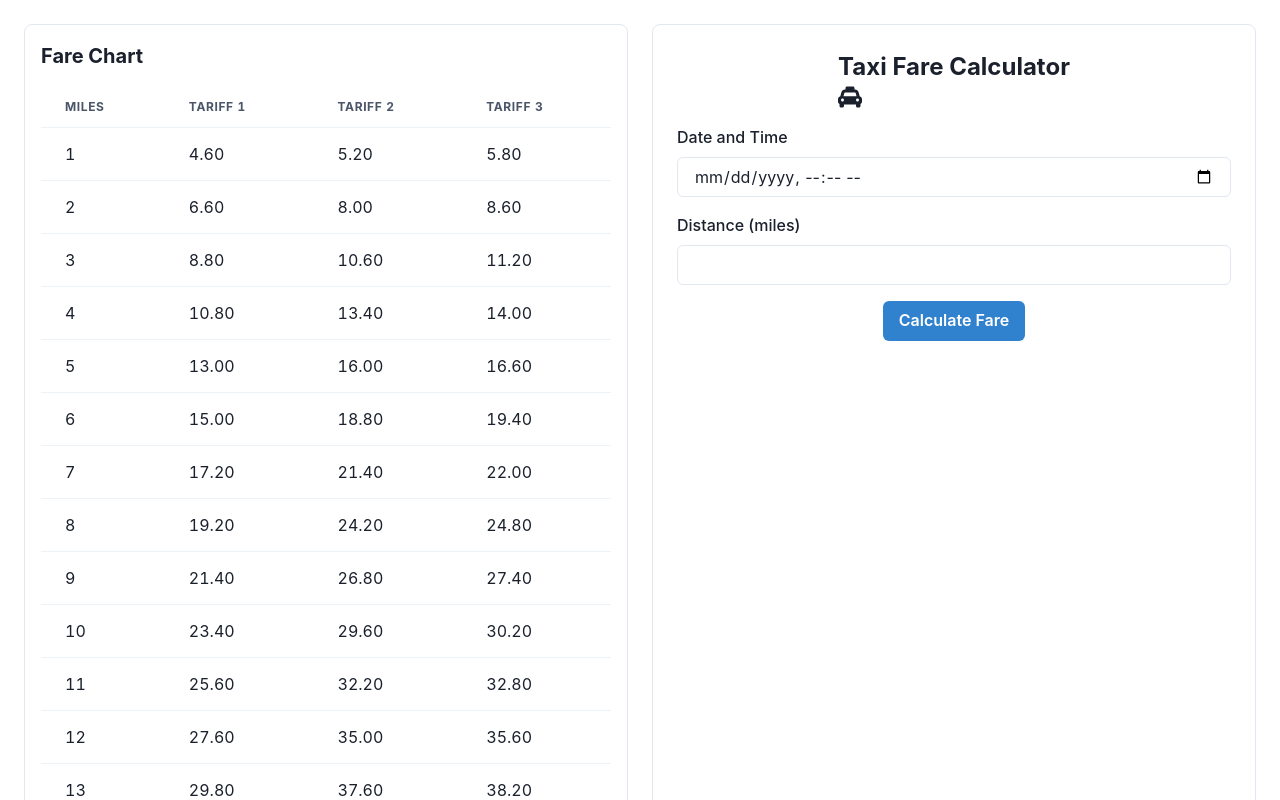
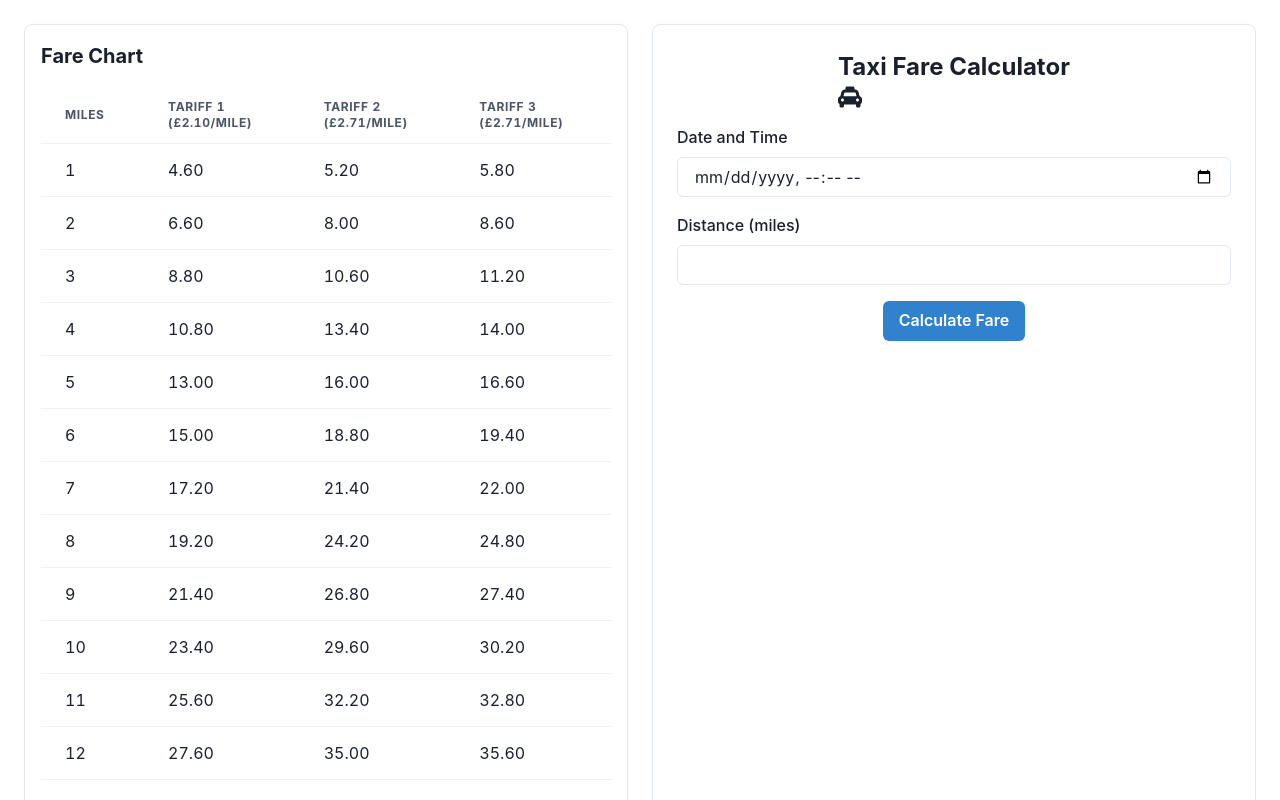
Before and after one commit to GPT-Engineer-App/taxi-journey-pricer, a React (Vite) app: page / in a window 1280 px wide. Shown: the top 800 px of the page. Built offline with nearby package versions, Linux system fonts and the light colour scheme.

Commit message:
in the Fare Chart add in brackets under the Tariff name the cost per mile for each Tariff
Added cost per mile display under each Tariff heading in the Fare Chart.

```diff
--- a/src/components/FareChart.jsx
+++ b/src/components/FareChart.jsx
@@ -20,9 +20,15 @@ const FareChart = ({ tariffRates }) => {
         <Thead>
           <Tr>
             <Th>Miles</Th>
-            {Object.keys(tariffRates).map((tariffKey) => (
-              <Th key={tariffKey}>Tariff {tariffKey.slice(-1)}</Th>
-            ))}
+            {Object.keys(tariffRates).map((tariffKey) => {
+              const tariff = tariffRates[tariffKey];
+              const costPerMile = (tariff.distanceCost / (tariff.distanceYards / 1760)).toFixed(2);
+              return (
+                <Th key={tariffKey}>
+                  Tariff {tariffKey.slice(-1)} <br /> (£{costPerMile}/mile)
+                </Th>
+              );
+            })}
           </Tr>
         </Thead>
         <Tbody>
```
